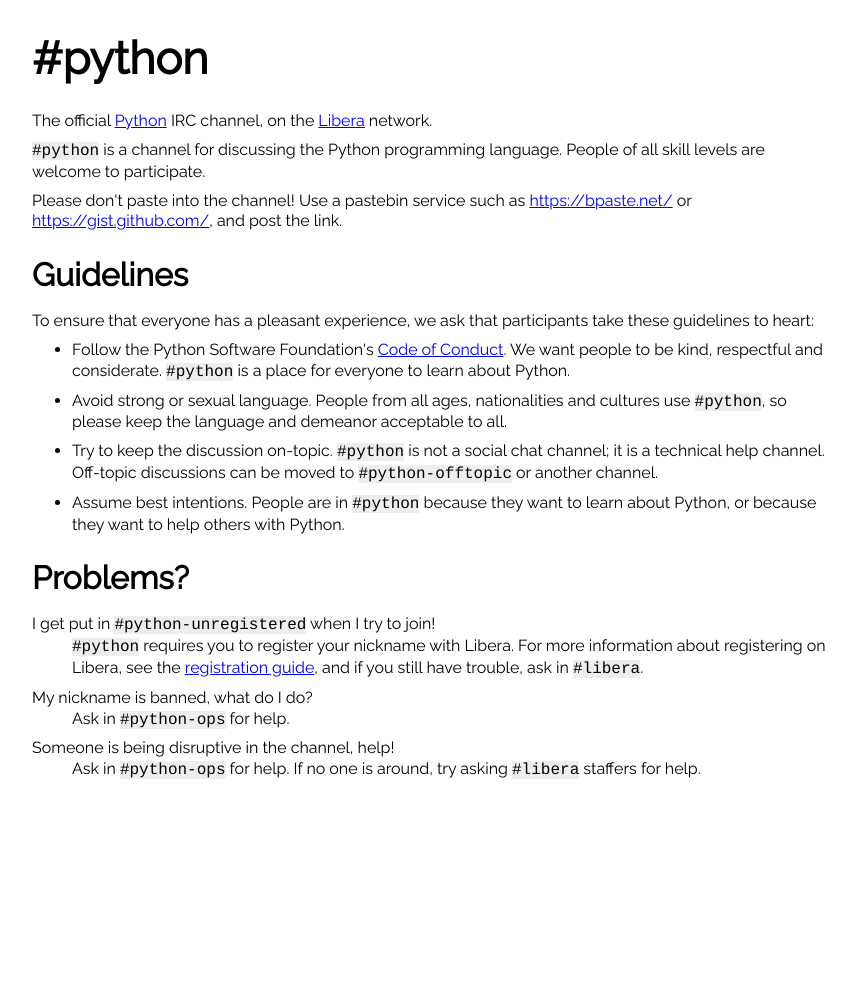
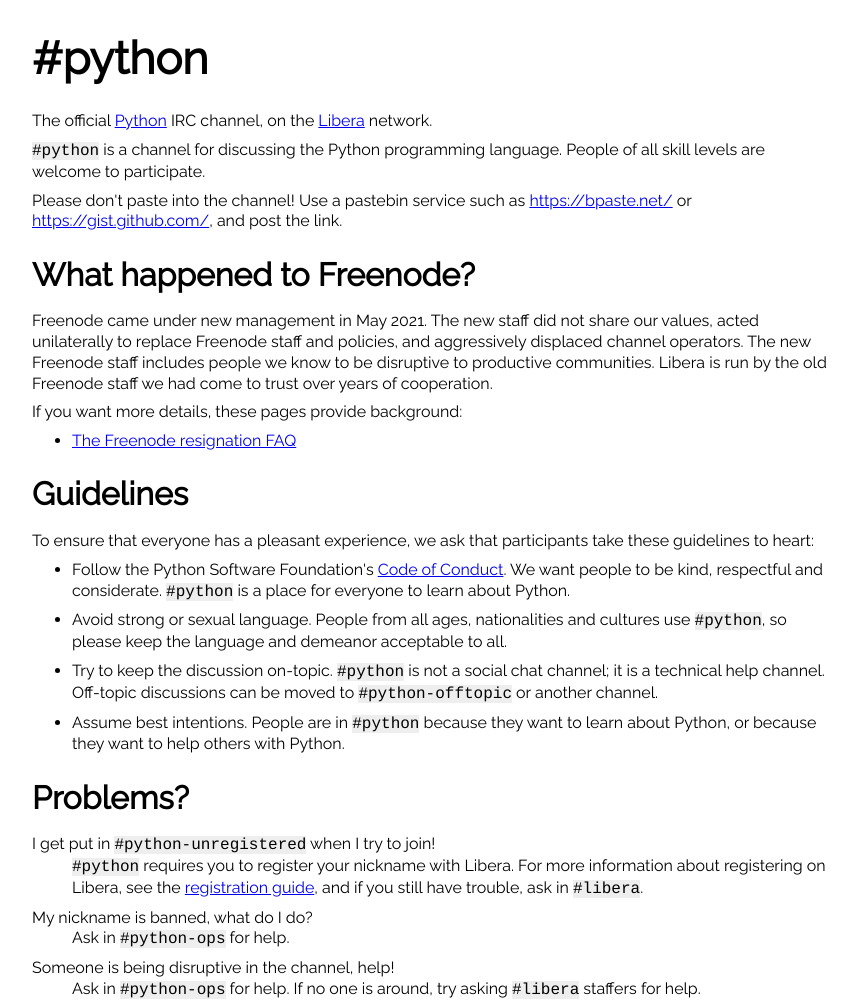
Before and after one commit to pound-python/pound-python.github.io, a plain HTML site: page index.html in a window 1280 px wide. Shown: the whole page, without its empty margins (208-1065 px from the left). Before the commit the page ends 800 px from the top, so only its background shows below. Drawn offline with Linux system fonts and the light colour scheme.

Commit message:
explain the libera shift

```diff
--- a/index.html
+++ b/index.html
@@ -16,6 +16,19 @@ of all skill levels are welcome to participate.</p>
 <p>Please don't paste into the channel! Use a pastebin service such as
 <a class="reference external" href="https://bpaste.net/">https://bpaste.net/</a> or <a class="reference external" href="https://gist.github.com/">https://gist.github.com/</a>, and post the link.</p>
 <div class="section" id="guidelines">
+
+<h1>What happened to Freenode?</h1>
+<p>Freenode came under new management in May 2021.  The new staff did not share
+our values, acted unilaterally to replace Freenode staff and policies, and aggressively
+displaced channel operators.
+The new Freenode staff includes people we know to be disruptive to productive communities.
+Libera is run by the old Freenode staff we had come to trust over years of cooperation.
+</p>
+
+<p>If you want more details, these pages provide background:</p>
+<ul>
+    <li><a href="https://gist.github.com/joepie91/df80d8d36cd9d1bde46ba018af497409">The Freenode resignation FAQ</a></li>
+</ul>
 
 <h1>Guidelines</h1>
 
```
